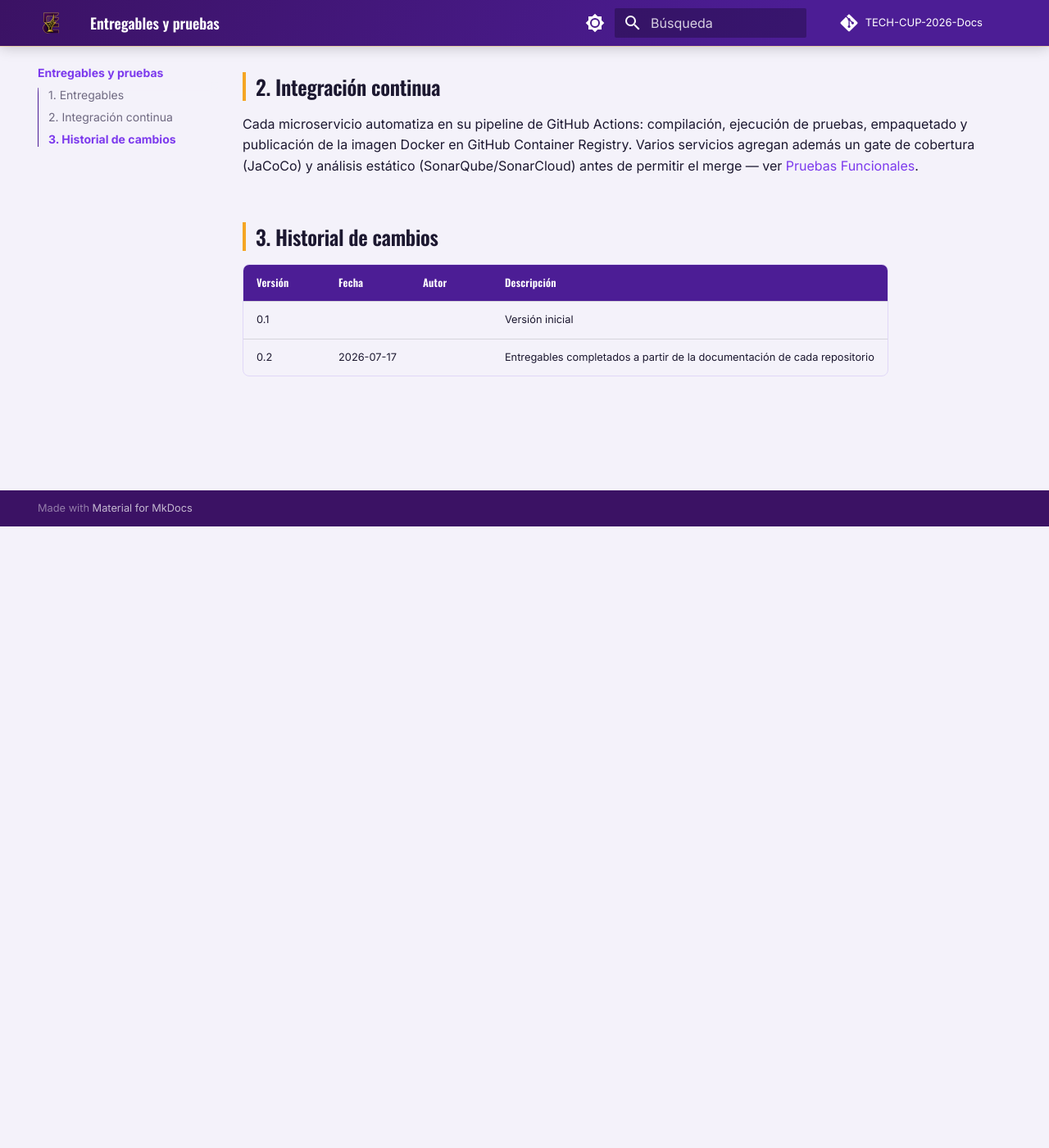
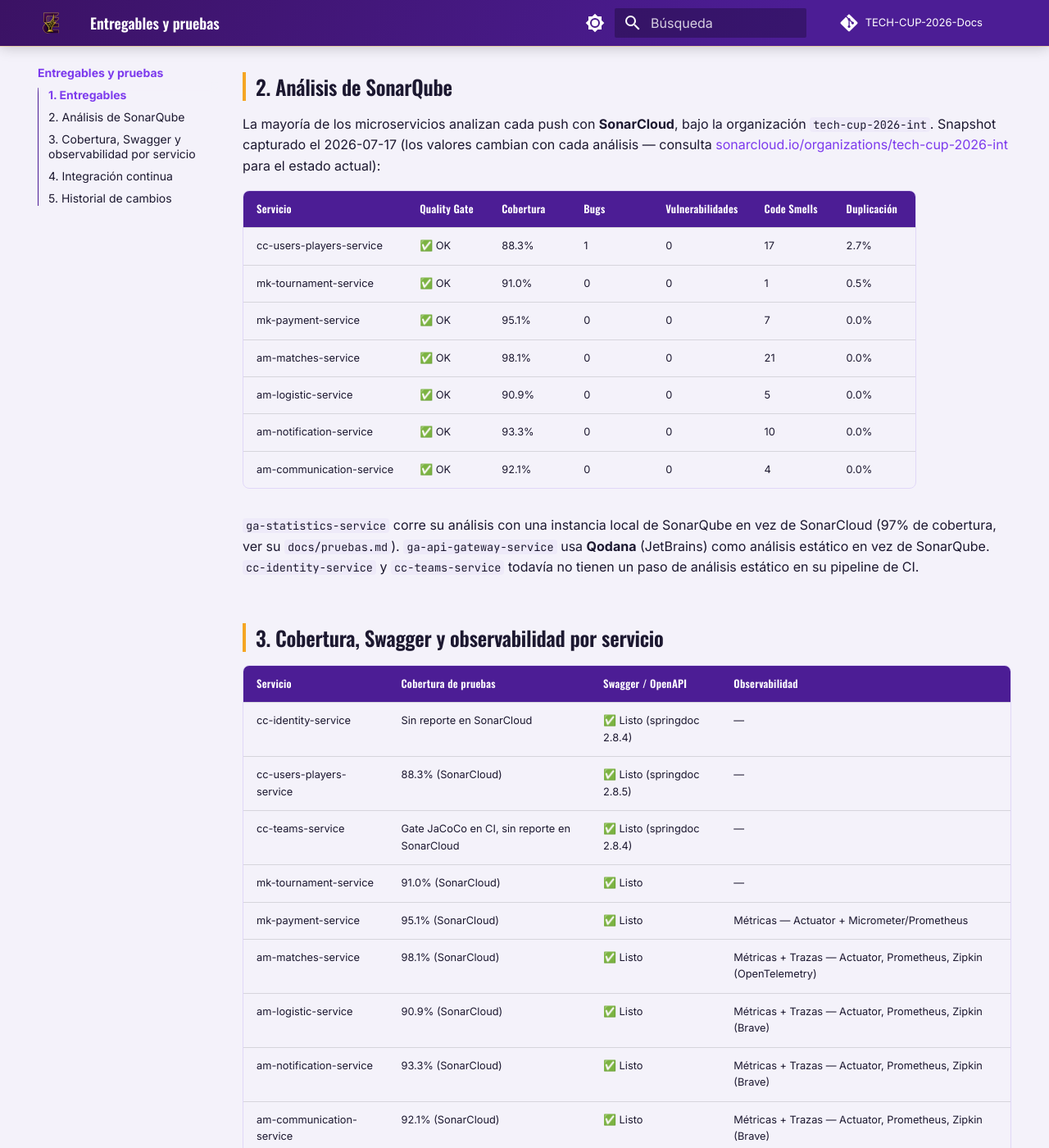
Before and after one commit to TECH-CUP-2026-INT/TECH-CUP-2026-Docs, an MkDocs documentation site: the page built from docs/entregablespruebas.md, in a window 1280 px wide and 1400 px high, scrolled down 758 px. Shown: the whole window at 82% size. Built offline with MkDocs 1.6.1 and Material for MkDocs 9.7.7, drawn with Linux system fonts in a browser that asks for light colours; comment, search, counter and statistics services are not loaded; some of the changed text lies outside the part shown.

Commit message:
Agrega analisis de SonarQube y tabla de cobertura/Swagger/observabilidad
Incluye metricas reales de SonarCloud (cobertura, quality gate, bugs,
vulnerabilidades, code smells, duplicacion) para los servicios que lo
usan, y una tabla por servicio con cobertura de pruebas, estado de
Swagger/OpenAPI y que observabilidad expone cada uno.

```diff
--- a/docs/entregablespruebas.md
+++ b/docs/entregablespruebas.md
@@ -17,17 +17,65 @@ para el listado completo con enlaces a cada repositorio y su documentación.
 | Infraestructura | TECH-CUP-Observability |
 | Documentación | TECH-CUP-2026-Docs (este repositorio) |
 
-## 2. Integración continua
+## 2. Análisis de SonarQube
+
+La mayoría de los microservicios analizan cada push con **SonarCloud**, bajo
+la organización `tech-cup-2026-int`. Snapshot capturado el 2026-07-17 (los
+valores cambian con cada análisis — consulta
+[sonarcloud.io/organizations/tech-cup-2026-int](https://sonarcloud.io/organizations/tech-cup-2026-int/projects)
+para el estado actual):
+
+| Servicio | Quality Gate | Cobertura | Bugs | Vulnerabilidades | Code Smells | Duplicación |
+|---|---|---|---|---|---|---|
+| cc-users-players-service | ✅ OK | 88.3% | 1 | 0 | 17 | 2.7% |
+| mk-tournament-service | ✅ OK | 91.0% | 0 | 0 | 1 | 0.5% |
+| mk-payment-service | ✅ OK | 95.1% | 0 | 0 | 7 | 0.0% |
+| am-matches-service | ✅ OK | 98.1% | 0 | 0 | 21 | 0.0% |
+| am-logistic-service | ✅ OK | 90.9% | 0 | 0 | 5 | 0.0% |
+| am-notification-service | ✅ OK | 93.3% | 0 | 0 | 10 | 0.0% |
+| am-communication-service | ✅ OK | 92.1% | 0 | 0 | 4 | 0.0% |
+
+`ga-statistics-service` corre su análisis con una instancia local de
+SonarQube en vez de SonarCloud (97% de cobertura, ver su `docs/pruebas.md`).
+`ga-api-gateway-service` usa **Qodana** (JetBrains) como análisis estático en
+vez de SonarQube. `cc-identity-service` y `cc-teams-service` todavía no tienen
+un paso de análisis estático en su pipeline de CI.
+
+## 3. Cobertura, Swagger y observabilidad por servicio
+
+| Servicio | Cobertura de pruebas | Swagger / OpenAPI | Observabilidad |
+|---|---|---|---|
+| cc-identity-service | Sin reporte en SonarCloud | ✅ Listo (springdoc 2.8.4) | — |
+| cc-users-players-service | 88.3% (SonarCloud) | ✅ Listo (springdoc 2.8.5) | — |
+| cc-teams-service | Gate JaCoCo en CI, sin reporte en SonarCloud | ✅ Listo (springdoc 2.8.4) | — |
+| mk-tournament-service | 91.0% (SonarCloud) | ✅ Listo | — |
+| mk-payment-service | 95.1% (SonarCloud) | ✅ Listo | Métricas — Actuator + Micrometer/Prometheus |
+| am-matches-service | 98.1% (SonarCloud) | ✅ Listo | Métricas + Trazas — Actuator, Prometheus, Zipkin (OpenTelemetry) |
+| am-logistic-service | 90.9% (SonarCloud) | ✅ Listo | Métricas + Trazas — Actuator, Prometheus, Zipkin (Brave) |
+| am-notification-service | 93.3% (SonarCloud) | ✅ Listo | Métricas + Trazas — Actuator, Prometheus, Zipkin (Brave) |
+| am-communication-service | 92.1% (SonarCloud) | ✅ Listo | Métricas + Trazas — Actuator, Prometheus, Zipkin (Brave) |
+| ga-statistics-service | 97% (JUnit 5 + Mockito + AssertJ) | ✅ Listo | Métricas — Actuator + Micrometer/Prometheus |
+| ga-api-gateway-service | Gate JaCoCo ≥ 30% | ✅ Listo (WebFlux UI) | Métricas — Actuator |
+
+Los cuatro servicios del dominio AM (`am-matches`, `am-logistic`,
+`am-notification`, `am-communication`) tienen la observabilidad más completa
+de la plataforma: métricas Prometheus **y** trazas distribuidas Zipkin. Los
+servicios de pagos y estadísticas exponen métricas vía Actuator/Prometheus.
+Observabilidad centralizada de toda la plataforma (dashboards, agregación de
+logs) vive en `TECH-CUP-Observability` — ver [Back](back.md).
+
+## 4. Integración continua
 
 Cada microservicio automatiza en su pipeline de GitHub Actions: compilación,
 ejecución de pruebas, empaquetado y publicación de la imagen Docker en GitHub
 Container Registry. Varios servicios agregan además un gate de cobertura
-(JaCoCo) y análisis estático (SonarQube/SonarCloud) antes de permitir el
-merge — ver [Pruebas Funcionales](pruebas-funcionales.md).
+(JaCoCo) y análisis estático (SonarQube/SonarCloud/Qodana) antes de permitir
+el merge.
 
-## 3. Historial de cambios
+## 5. Historial de cambios
 
 | Versión | Fecha | Autor | Descripción |
 |---|---|---|---|
 | 0.1 | | | Versión inicial |
 | 0.2 | 2026-07-17 | | Entregables completados a partir de la documentación de cada repositorio |
+| 0.3 | 2026-07-17 | | Se agrega análisis de SonarQube y tabla de cobertura/Swagger/observabilidad por servicio |
```
